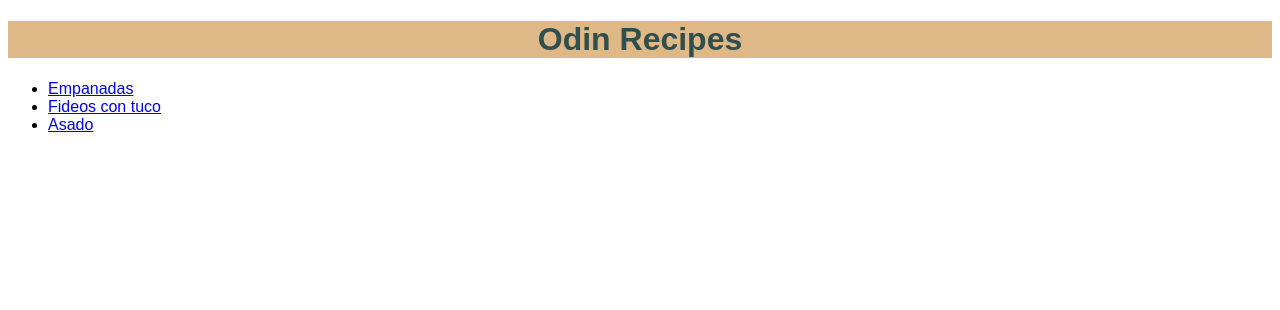
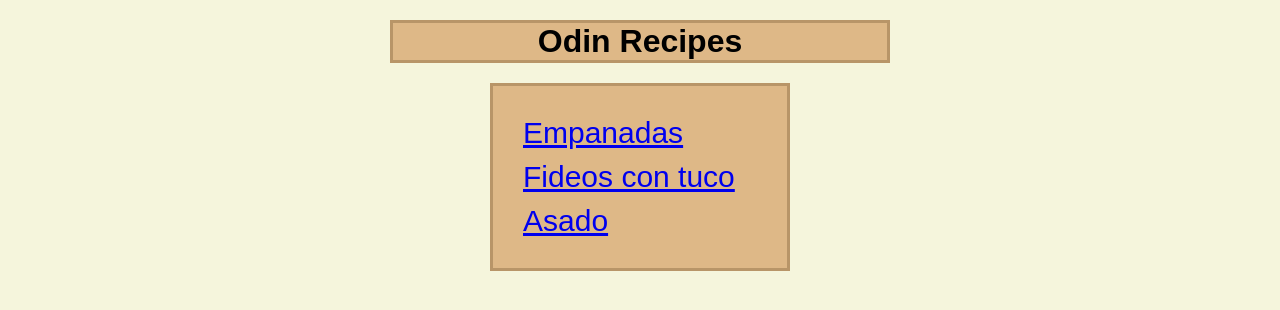
Before and after one commit to hebermm/odin-recipes, a plain HTML site: page index.html in a window 1280 px wide. Drawn offline with Linux system fonts and the light colour scheme.

Commit message:
Estiliza títulos y centra <p>

```diff
--- a/index.html
+++ b/index.html
@@ -7,10 +7,10 @@
     </head>
     <body>
         <h1 class="primer-titulo">Odin Recipes</h1>
-        <ul>
-            <li><a href="recipes/empanadas.html">Empanadas</a></li>
-            <li><a href="recipes/fideos-con-tuco.html">Fideos con tuco</a></li>
-            <li><a href="recipes/asado.html">Asado</a></li>
+        <ul class="lista">
+            <li class="item"><a href="recipes/empanadas.html">Empanadas</a></li>
+            <li class="item"><a href="recipes/fideos-con-tuco.html">Fideos con tuco</a></li>
+            <li class="item"><a href="recipes/asado.html">Asado</a></li>
         </ul>
     </body>
 </html>
--- a/style.css
+++ b/style.css
@@ -1,14 +1,39 @@
+*{
+    box-sizing: border-box;
+}
 html{
     font-family: Arial, Helvetica, sans-serif;
+}
+body{
+    background-color: beige;
+}
+.lista{
+    list-style: none;
+    width: 300px;
+    margin: 0 auto;
+    padding: 20px;
+    border:3px solid rgb(184, 149, 104);
+    background-color: burlywood;
+}
+.item{
+    margin:10px;
+    font-size: 30px;
 }
 
 h1, h2{
     text-align: center;
     background-color: burlywood;
+    width: 500px;
+    margin: 20px auto;
+    border: 3px solid rgb(184,149,104);
     font-weight: 100px;
-    color:darkslategray;
+    color:black;
 }
 
+p{
+    font-size: 20px;
+    margin:0px 500px;
+}
 .amor{
     font-weight: bolder;
     font-size: large;
```
